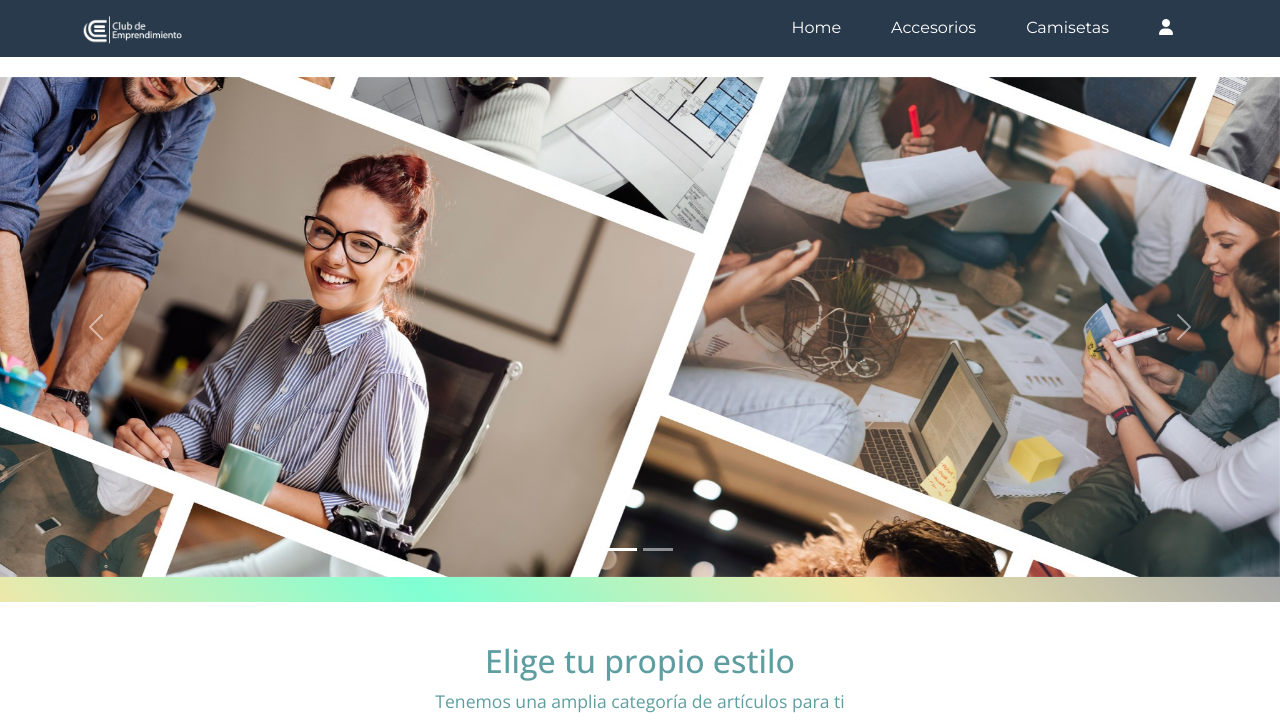
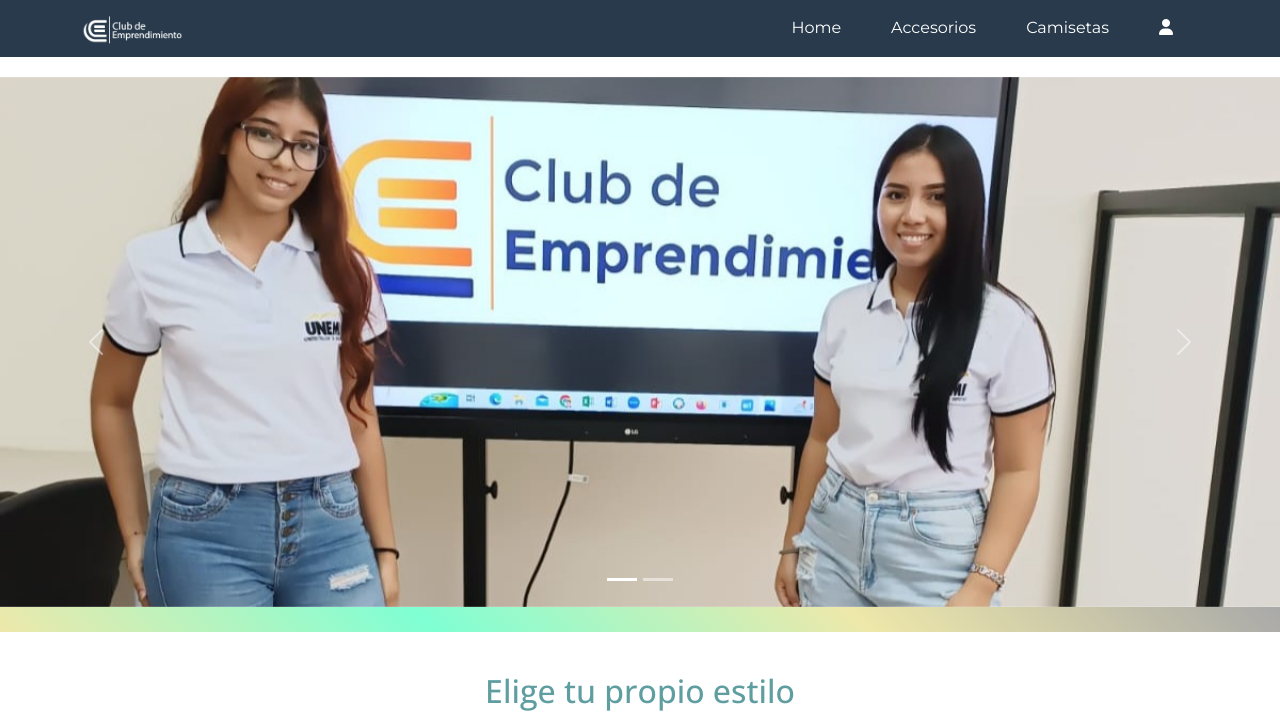
Before and after one commit to AndresM023/StoreOnline, a Django app: page / in a window 1280 px wide. Shown: the top 720 px of the page. Run offline with Django 4.2, Linux system fonts and the light colour scheme; some libraries are stand-ins or nearby versions.

Commit message:
Actualización 05/06/2023

```diff
--- a/static/css/carrusel.css
+++ b/static/css/carrusel.css
@@ -15,15 +15,10 @@
 @media screen and (min-width: 768px) {
 
 
-.carousel-item img {
-		width: 100%;
-		object-fit: cover;
-		height: 300px;
-	}
 	.carousel-item img {
 		width: 100%;
 		object-fit: cover;
-		height: 500px;
+		height: 530px;
 
 	}
 	.carousel-inner {
--- a/templates/main.html
+++ b/templates/main.html
@@ -33,7 +33,7 @@
               </div>
               <div class="carousel-inner">
                 <div class="carousel-item active">
-                  <img src="/static/img/fondo_carrusel.jpg" class="" alt="...">
+                  <img src="/static/img/clubchicasfondo.jpg" class="" alt="...">
                 </div>
                 <div class="carousel-item">
                   <img src="/static/img/scheme-plan-business-wallpaper-preview.jpg" class="" alt="...">
```
